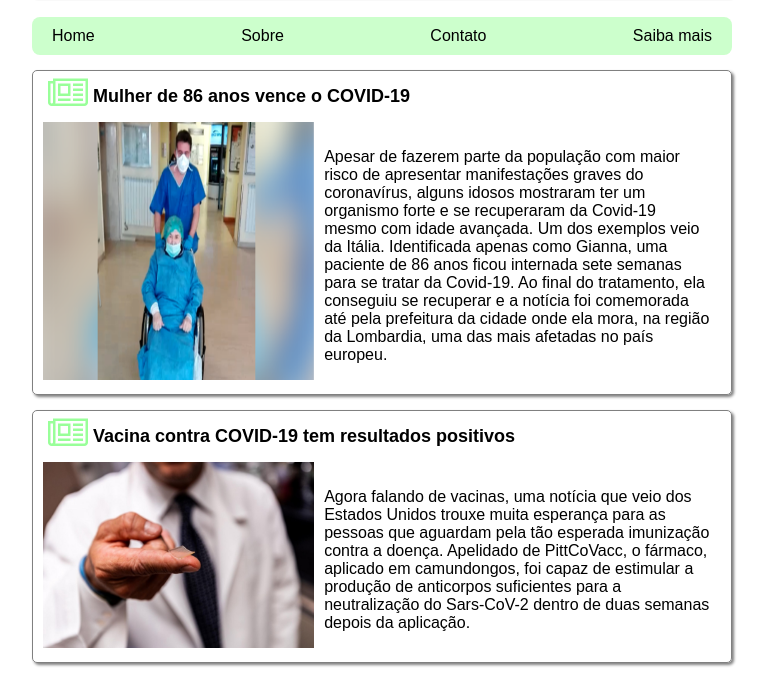
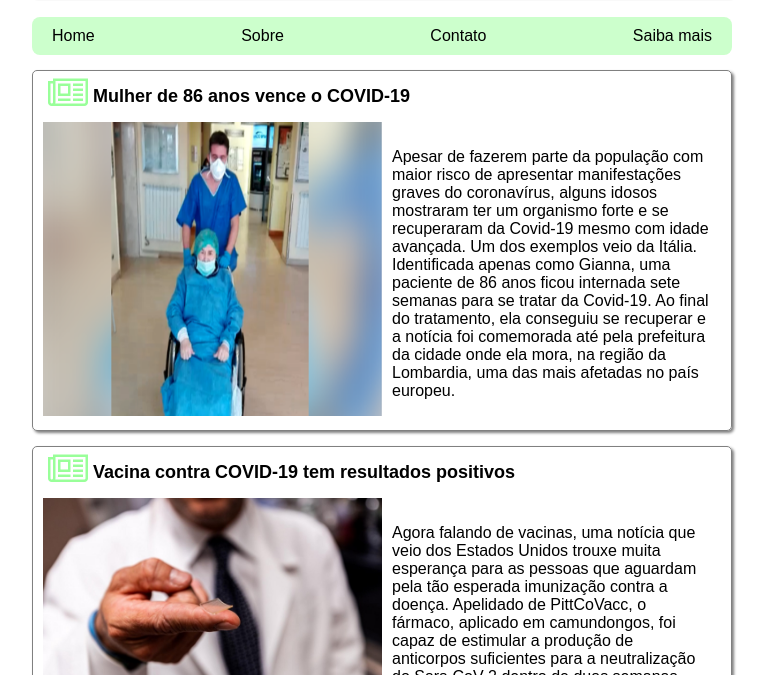
Before and after one commit to jsrrocha/challenge-my-lading-page, a plain HTML site: page index.html in a window 1280 px wide. Shown: the part 88-763 px from the top of the page, without its empty margins (258-1025 px from the left). Drawn offline with Linux system fonts and the light colour scheme.

Commit message:
fix images

```diff
--- a/style.css
+++ b/style.css
@@ -87,8 +87,11 @@ body{
 }
 
 .content-news img{
-	width: 40%;
-	padding-bottom: 10px;
+	max-width:50%;
+    max-height:100%;
+    width: auto;
+    height: auto;
+    padding-bottom: 10px;
 }
 
 .content-news p{
```
